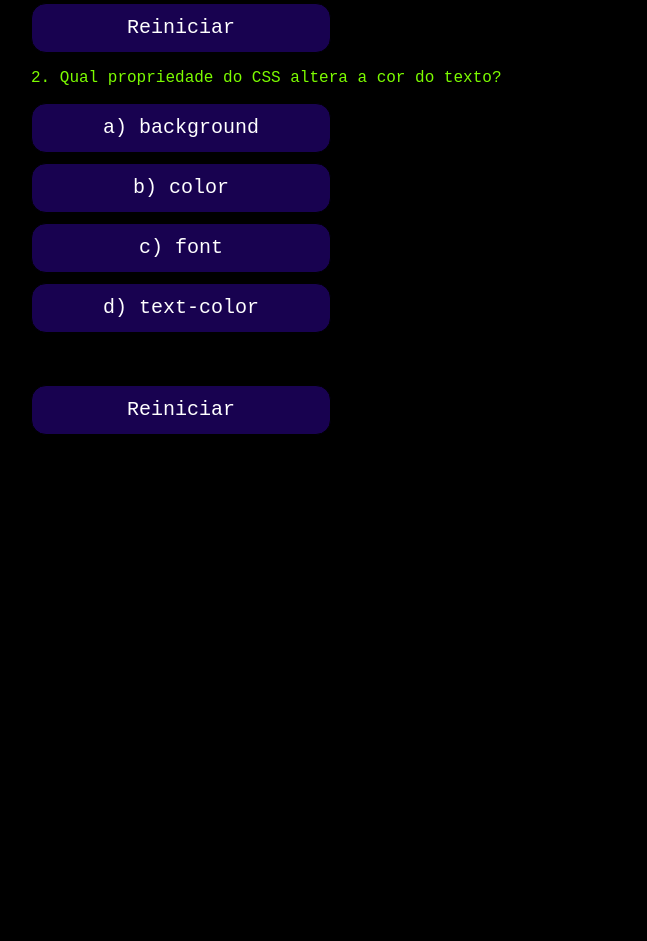
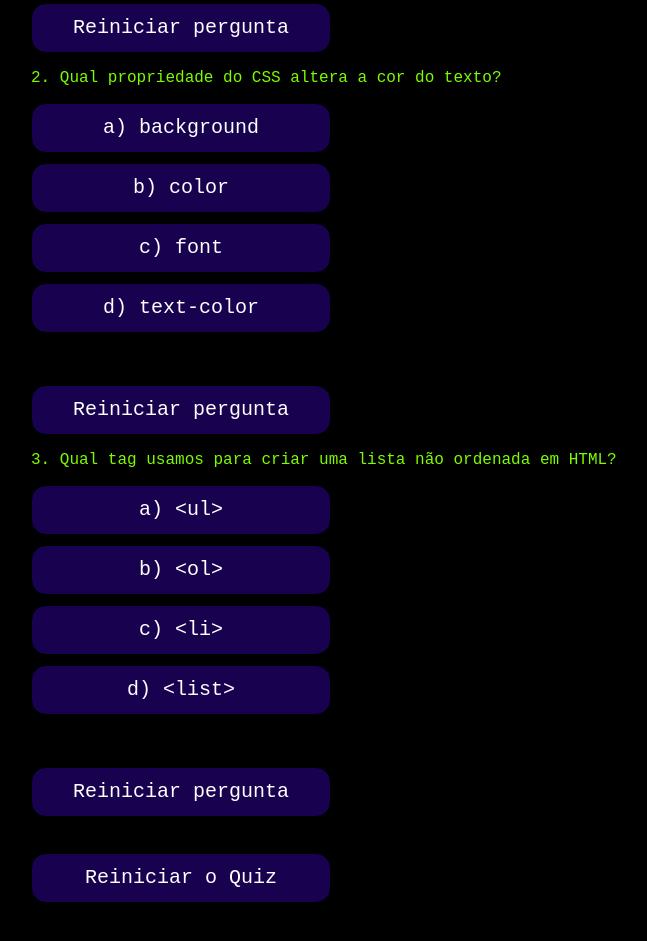
Before and after one commit to MateusDeCastro/Dev.JS, a plain HTML site: page Quiz/index.html in a window 1280 px wide. Shown: the part 433-1374 px from the top of the page, without its empty margins (9-656 px from the left). Before the commit the page ends 908 px from the top, so only its background shows below. Drawn offline with Linux system fonts and the light colour scheme.

Commit message:
Add files via upload

```diff
--- a/Quiz/index.html
+++ b/Quiz/index.html
@@ -1,5 +1,6 @@
 <!DOCTYPE html>
 <html lang="en">
+
 <head>
     <meta charset="UTF-8">
     <meta name="viewport" content="width=device-width, initial-scale=1.0">
@@ -7,6 +8,7 @@
     <link rel="stylesheet" href="style.css">
     <script src="main.js" defer></script>
 </head>
+
 <body>
     <h1>Quiz: HTML e CSS</h1>
     <p>1. Qual tag usamos para inserir uma imagem em HTML?</p>
@@ -16,7 +18,7 @@
         <button id="c1" onclick="vperg1(this,'c1')">c) &lt;img&gt;</button>
         <button id="d1" onclick="vperg1(this,'d1')">d) &lt;image&gt;</button>
         <p id="resp1"></p>
-        <button class="limpar" onclick="reiniciar1()">Reiniciar</button>
+        <button class="limpar" onclick="reiniciar1()">Reiniciar pergunta</button>
     </div>
     <p>2. Qual propriedade do CSS altera a cor do texto?</p>
     <div id="pergunta2">
@@ -25,7 +27,22 @@
         <button id="c2" onclick="vperg2(this,'c2')">c) font</button>
         <button id="d2" onclick="vperg2(this,'d2')">d) text-color</button>
         <p id="resp2"></p>
-        <button class="limpar" onclick="reiniciar2()">Reiniciar</button>
+        <button class="limpar" onclick="reiniciar2()">Reiniciar pergunta</button>
+    </div>
+    <p>3. Qual tag usamos para criar uma lista não ordenada em HTML?</p>
+    <div id="pergunta3">
+        <button id="a3" onclick="vperg3(this,'a3')">a) &lt;ul&gt;</button>
+        <button id="b3" onclick="vperg3(this,'b3')">b) &lt;ol&gt;</button>
+        <button id="c3" onclick="vperg3(this,'c3')">c) &lt;li&gt;</button>
+        <button id="d3" onclick="vperg3(this,'d3')">d) &lt;list&gt;</button>
+        <p id="resp3"></p>
+        <button class="limpar" onclick="reiniciar3()">Reiniciar pergunta</button>
+    </div>
+    <br>
+    <br>
+    <div id="reiniciar">
+        <button class="limpar" onclick="reiniciartudo()">Reiniciar o Quiz</button>
     </div>
 </body>
+
 </html>
--- a/Quiz/main.js
+++ b/Quiz/main.js
@@ -1,7 +1,7 @@
 function vperg1(botaoClicado, opcaoSelecionada) {
     if (opcaoSelecionada == 'c1') {
         var respCerta = document.getElementById('c1');
-        respCerta.style.backgroundColor = "gree";
+        respCerta.style.backgroundColor = "green";
         document.getElementById('resp1').innerHTML = "✅Parabéns, você acertou!🎉🎊"
     }
     else {
@@ -23,7 +23,7 @@ function reiniciar1() {
 function vperg2(botaoClicado, opcaoSelecionada) {
     if (opcaoSelecionada == 'b2') {
         var respCerta = document.getElementById('b2');
-        respCerta.style.backgroundColor = "gree";
+        respCerta.style.backgroundColor = "green";
         document.getElementById('resp2').innerHTML = "✅Parabéns, você acertou!🎉🎊"
     }
     else {
@@ -41,3 +41,34 @@ function reiniciar2() {
     document.getElementById('d2').style.backgroundColor = "rgb(24, 2, 80)";
     document.getElementById('resp2').innerHTML = "";
 }
+
+function vperg3(botaoClicado, opcaoSelecionada) {
+    if (opcaoSelecionada == 'a3') {
+        var respCerta = document.getElementById('a3');
+        respCerta.style.backgroundColor = "green";
+        document.getElementById('resp3').innerHTML = "✅Parabéns, você acertou!🎉🎊"
+    }
+    else {
+        var respCerta = document.getElementById('a3');
+        respCerta.style.backgroundColor = "green";
+        botaoClicado.style.backgroundColor = "red";
+        document.getElementById('resp3').innerHTML = "❌Resposta errada, que pena!"
+    }
+}
+
+function reiniciar3() {
+    document.getElementById('a3').style.backgroundColor = "rgb(24, 2, 80)";
+    document.getElementById('b3').style.backgroundColor = "rgb(24, 2, 80)";
+    document.getElementById('c3').style.backgroundColor = "rgb(24, 2, 80)";
+    document.getElementById('d3').style.backgroundColor = "rgb(24, 2, 80)";
+    document.getElementById('resp3').innerHTML = "";
+}
+
+function reiniciartudo() {
+    for (let i = 1; i <= 3; i++) {
+        ['a', 'b', 'c', 'd'].forEach(letra => {
+            document.getElementById(letra + i).style.backgroundColor = "rgb(24, 2, 80)";
+        });
+        document.getElementById('resp' + i).innerHTML = "";
+    }
+}
--- a/Quiz/style.css
+++ b/Quiz/style.css
@@ -2,7 +2,7 @@ h1{
     text-align: center;
 }
 
-#pergunta1, #pergunta2{
+#pergunta1, #pergunta2, #pergunta3, #reiniciar{
     display: flex;
     flex-direction: column;
     gap: 10px;
```
